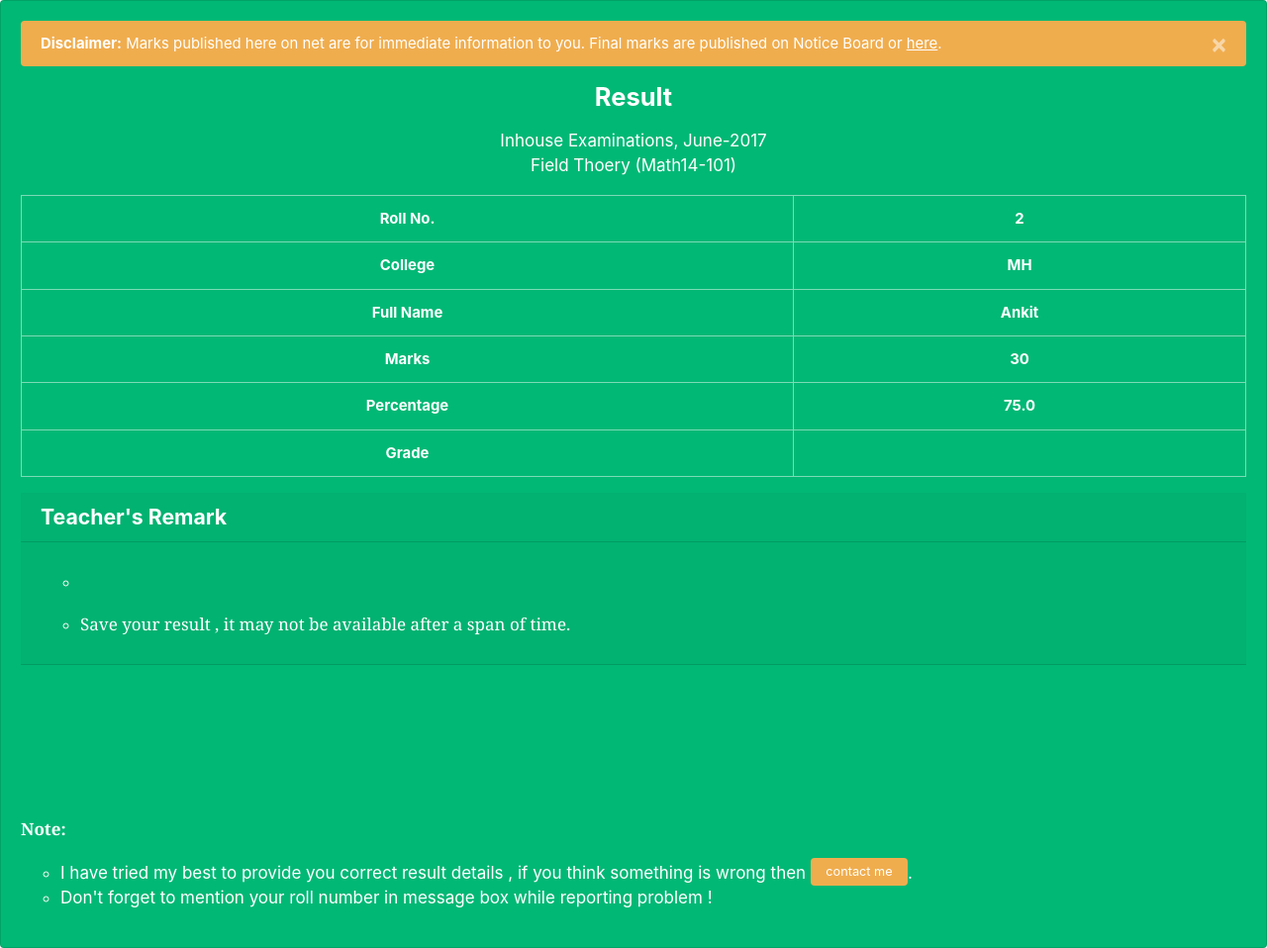
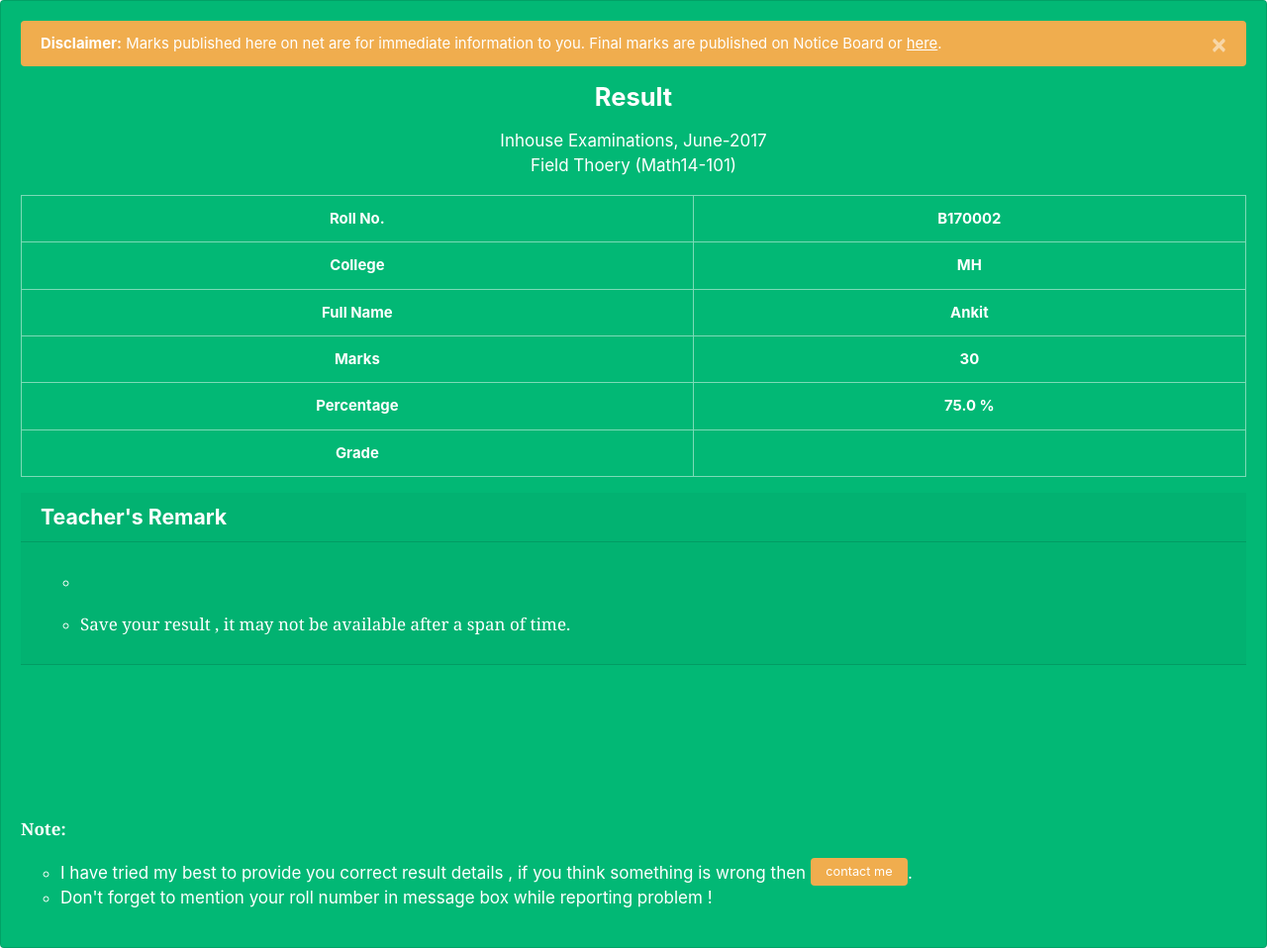
Before and after one commit to sirkapil/publish, a Jekyll site: the page built from inhouse/result/0002.html, in a window 1280 px wide. Shown: the whole page at 99% size. Built offline with Jekyll 4.4.1, drawn with Linux system fonts in a browser that asks for light colours; nearby versions of some CDN libraries.

Commit message:
Mr Hyde was here …

```diff
--- a/_layouts/marksheet.html
+++ b/_layouts/marksheet.html
@@ -25,6 +25,9 @@ th {
 {{ page.roll }}
 {% endcapture %}
 {% assign percentage = marks | times: 2.5 %}
+{% capture percentage %}
+{{ percentage }}
+{% endcapture %}
 
 <div class="card text-white bg-success">
 <div class="card-body">
@@ -52,11 +55,11 @@ th {
 </tr>
 <tr class="table-success">
 <th>Percentage</th>
-<th>{{ percentage }}</th>
+<th>{{ percentage }} %</th>
 </tr>
 <tr class="table-success">
 <th>Grade</th>
-<th></th>
+<th>{% if percentage >= '80' %}A{% endif %}{% if '60' <= percentage > '80' %}B{% endif %}{% if '40' <= percentage > '60' %}C{% endif %}</th>
 </tr>
 </tbody>
 </table>
--- a/inhouse/result/0002.html
+++ b/inhouse/result/0002.html
@@ -1,6 +1,6 @@
 ---
 layout: marksheet
-roll: 0002
+roll: B170002
 fullname: Ankit
 college: MH
 marks: 30
```
